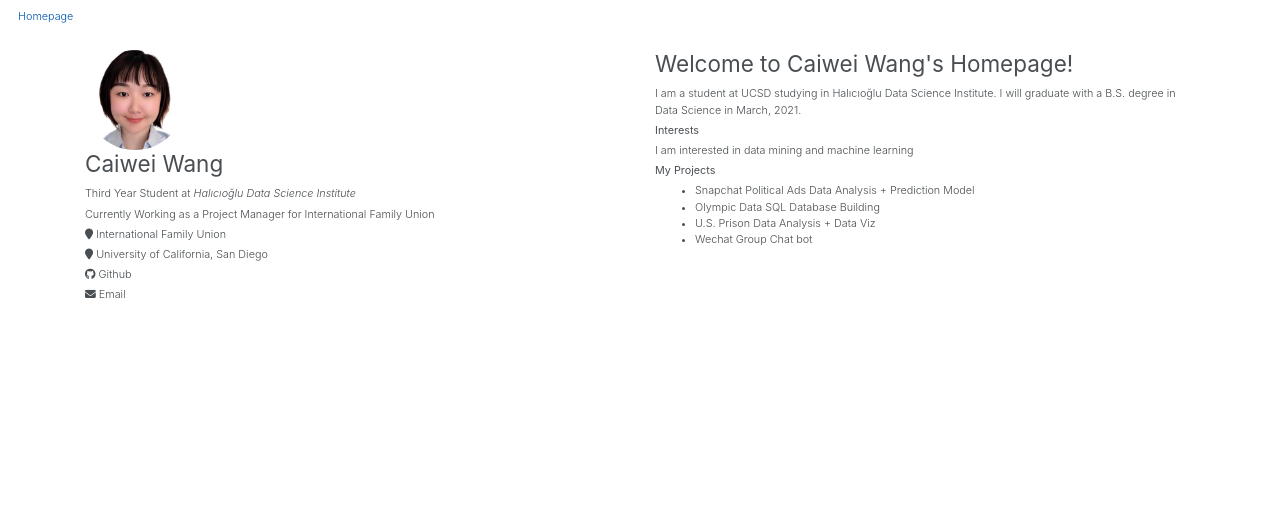
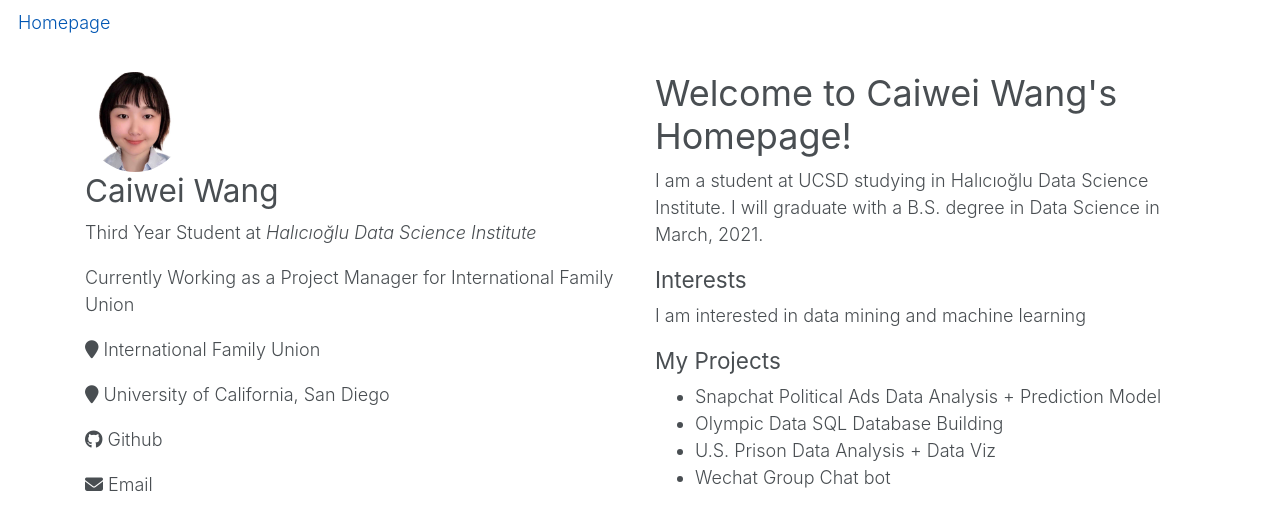
Before and after one commit to wendyw1999/wendyw1999.github.io, a plain HTML site: page index.html in a window 1280 px wide. Drawn offline with nearby package versions, Linux system fonts and the light colour scheme.

Commit message:
updated
《3

```diff
--- a/index.html
+++ b/index.html
@@ -30,7 +30,7 @@
   <div class = "row">
     <div class = "col text-left">
       <img src="./profile.jpg" class = "rounded-circle" alt="">
-      <h5><b>Caiwei Wang</b></h5>
+      <h3><b>Caiwei Wang</b></h3>
       <p>Third Year Student at <i><a href="https://datascience.ucsd.edu"> Halıcıoğlu Data Science Institute</a></i>
       </p>
       <p>Currently Working as a Project Manager for International Family Union</p>
@@ -44,18 +44,18 @@
 
     </div>
     <div class = "col">
-      <h5><b>Welcome to Caiwei Wang's Homepage!</b></h5>
+      <h2><b>Welcome to Caiwei Wang's Homepage!</b></h2>
       <p>I am a student at UCSD studying in  Halıcıoğlu Data Science Institute. I will graduate with a B.S. degree in Data Science
         in March, 2021.
 
       </p>
       <div>
-        <p><b>Interests</b></p>
+        <h5><b>Interests</b></h5>
         <p>I am interested in data mining and machine learning</p>
 
       </div>
       <div>
-        <p><b>My Projects</b></p>
+        <h5><b>My Projects</b></h5>
 
         <ul>
           <li><a href = "https://github.com/wendyw1999/snapchat_political_ads">Snapchat Political Ads Data Analysis + Prediction Model</a></li>
--- a/wechat.css
+++ b/wechat.css
@@ -7,13 +7,12 @@ grey 	rgb(120, 120, 120)*/
 html {
     font-size: 18px;
 }
-p {
+/* p {
     margin:4px auto;
-}
+} */
 body {
     color: #494e52;
     font-family: -apple-system,".SFNSText-Regular","San Francisco","Roboto","Segoe UI","Helvetica Neue","Lucida Grande",Arial,sans-serif;
-    font-size:.6em;
 }
 
 a {
```
